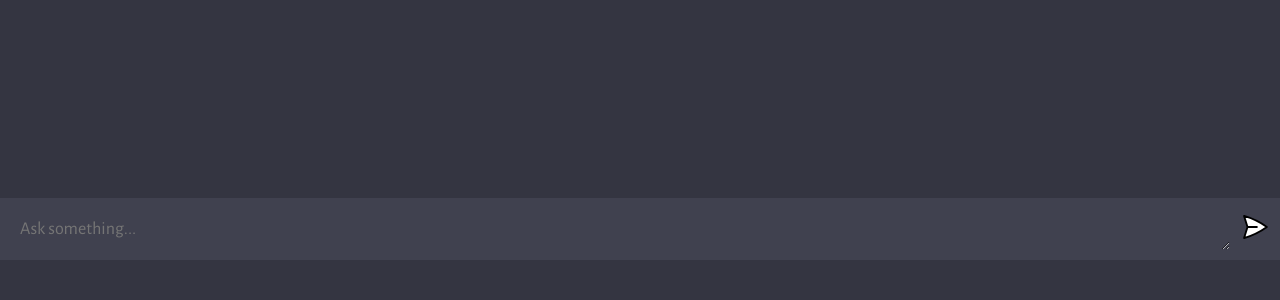
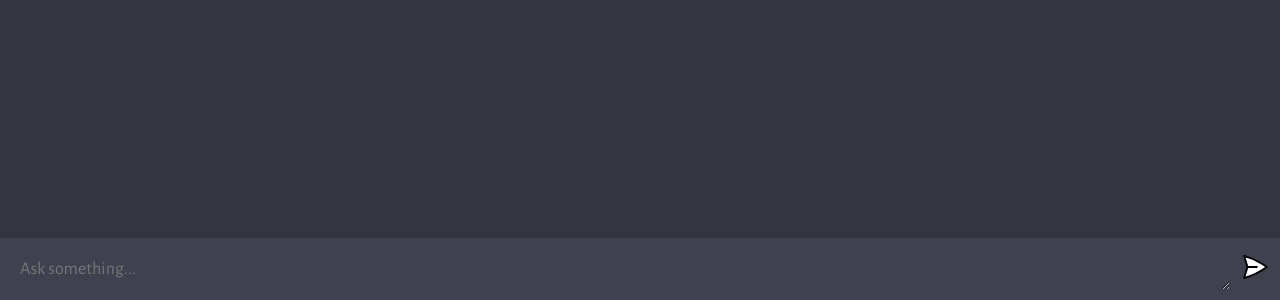
Before and after one commit to codingwithcod/ChatBot_openAi, a website built with Vite: page client/index.html in a window 1280 px wide. Shown: the part 500-800 px from the top of the page. Built offline with nearby package versions, Linux system fonts and the light colour scheme.

Commit message:
update something in css

```diff
--- a/client/style.css
+++ b/client/style.css
@@ -13,9 +13,9 @@ body {
 
 #app {
   width: 100vw;
-  height: 95vh;
+  height: 100vh;
   background: #343541;
-
+  position: relative;
   display: flex;
   flex-direction: column;
   align-items: center;
@@ -118,6 +118,8 @@ form {
   margin: 0 auto;
   padding: 10px;
   background: #40414F;
+  position: absolute;
+  bottom: 0;
 
   display: flex;
   flex-direction: row;
```
